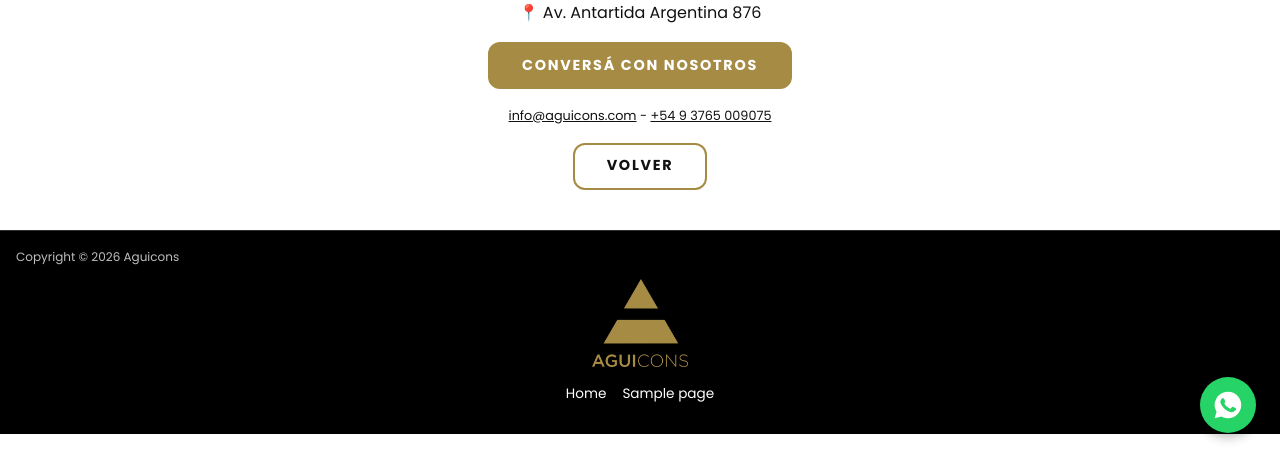
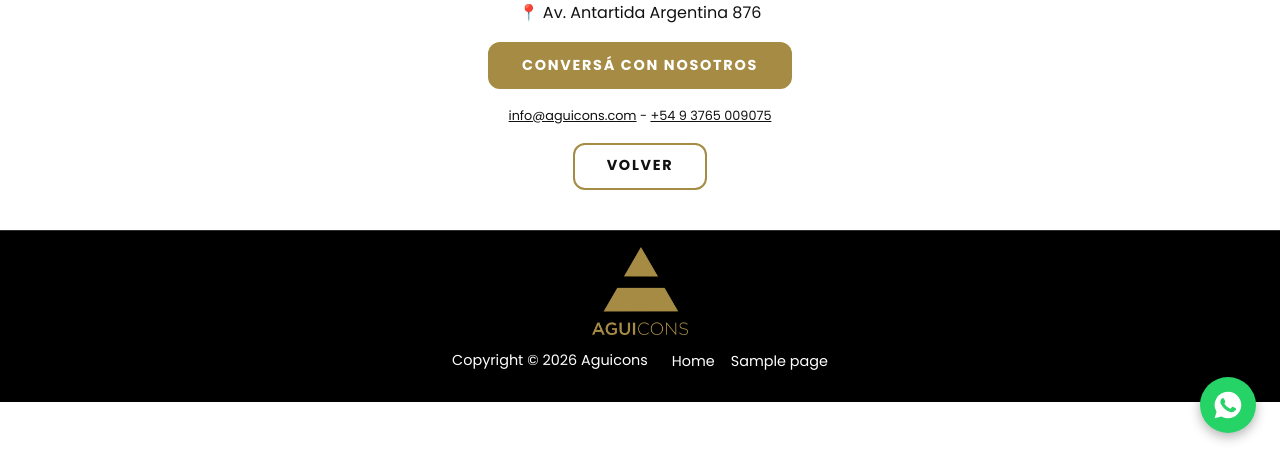
Before and after one commit to josfabgom/WEBAguicons, a WordPress theme: template wordpress/aguicons/home.php in a window 1280 px wide. Shown: the part 343-800 px from the top of the page. Run offline with PHP 8.4 and a stand-in for WordPress, Linux system fonts and the light colour scheme; the site name, menu and one post (Sample post) are stand-ins, and other content is empty; some libraries are stand-ins or nearby versions; some web fonts are replaced.

Commit message:
Pie: copyright junto a Política de privacidad con el mismo formato
Co-Authored-By: Claude Sonnet 5.5 <noreply@anthropic.com>

```diff
--- a/wordpress/aguicons/footer.php
+++ b/wordpress/aguicons/footer.php
@@ -12,9 +12,11 @@ $wa_text = $topic ? 'Hola, quiero más información sobre ' . $topic . '.' : 'Ho
 ?>
 </main>
 <footer class="agui-footer">
+    <a href="<?php echo esc_url(home_url('/')); ?>" aria-label="Aguicons - Inicio"><?php echo agui_logo('full', 'oro', 'agui-footer-logo'); ?></a>
+    <div class="agui-footer-bottom">
     <p class="agui-footer-copy"><?php echo esc_html(agui_opt('copyright')); ?><?php echo agui_opt('powered') !== '' ? ' · ' . esc_html(agui_opt('powered')) : ''; ?></p>
-    <a href="<?php echo esc_url(home_url('/')); ?>" aria-label="Aguicons - Inicio"><?php echo agui_logo('full', 'oro', 'agui-footer-logo'); ?></a>
     <?php wp_nav_menu(['theme_location' => 'footer', 'container' => 'nav', 'container_class' => 'agui-footer-nav', 'container_aria_label' => 'Pie de página', 'menu_class' => 'agui-footer-menu', 'fallback_cb' => false, 'depth' => 1]); ?>
+    </div>
 </footer>
 
 <?php if ($wa) : ?>
--- a/wordpress/aguicons/style.css
+++ b/wordpress/aguicons/style.css
@@ -499,3 +499,8 @@ h1, h2, h3, h4 { font-family: var(--font); font-weight: 700; line-height: 1.2; }
 /* Páginas de contenido (Nosotros, etc.): texto justificado */
 .agui-prose > p { text-align: justify; text-justify: inter-word; hyphens: auto; -webkit-hyphens: auto; }
 .agui-prose .wp-block-columns p { text-align: center; hyphens: manual; }
+
+/* Pie: copyright junto a Política de privacidad */
+.agui-footer-bottom { display: flex; flex-wrap: wrap; align-items: center; justify-content: center; gap: 0.5rem 1.5rem; }
+.agui-footer-copy { align-self: auto; }
+.agui-footer-copy, .agui-footer-menu a { font-family: inherit; font-size: 0.9rem; font-weight: 400; line-height: 1.4; color: #fff; }
```
Also changed, not shown: 1 other file.
